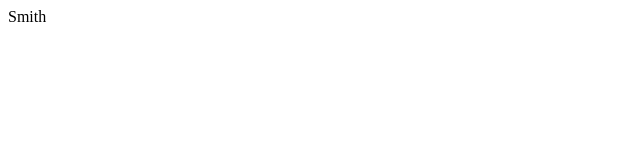
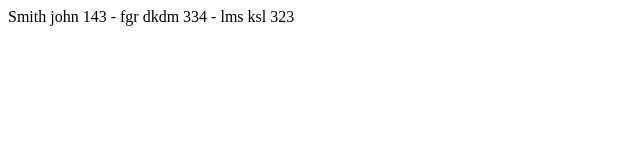
Before and after one commit to recinilt/myprojects, a plain HTML site: page public/localsto.html in a window 1280 px wide. Shown: the whole page, without its empty margins (0-640 px from the left). Drawn offline with Linux system fonts and the light colour scheme.

Commit message:
Signed-off-by: recinilt <recepyeni@yahoo.com>

```diff
--- a/public/localsto.html
+++ b/public/localsto.html
@@ -8,12 +8,16 @@
 // Check browser support
 if (typeof(Storage) !== "undefined") {
   // Store
-  localStorage.setItem("lastname", "Smith");
-  localStorage.setItem(1 , '{"first":"recep", "last":"yeni"}');
+  localStorage.setItem("hisseler", "Smith john 143 - fgr dkdm 334 - lms ksl 323");
+  var myhisseler = localStorage.getItem("hisseler").split(" - ");
+  console.log(myhisseler);
+  var mylstor = myhisseler.join(" - ");
+  localStorage.setItem("hisseler2",mylstor);
+  //localStorage.setItem(1 , '{"first":"recep", "last":"yeni"}');
   console.log(localStorage.length);
   console.log(localStorage);
   // Retrieve
-  document.getElementById("result").innerHTML = localStorage.getItem("lastname");
+  document.getElementById("result").innerHTML = localStorage.getItem("hisseler");
 } else {
   document.getElementById("result").innerHTML = "Sorry, your browser does not support Web Storage...";
 }
```
